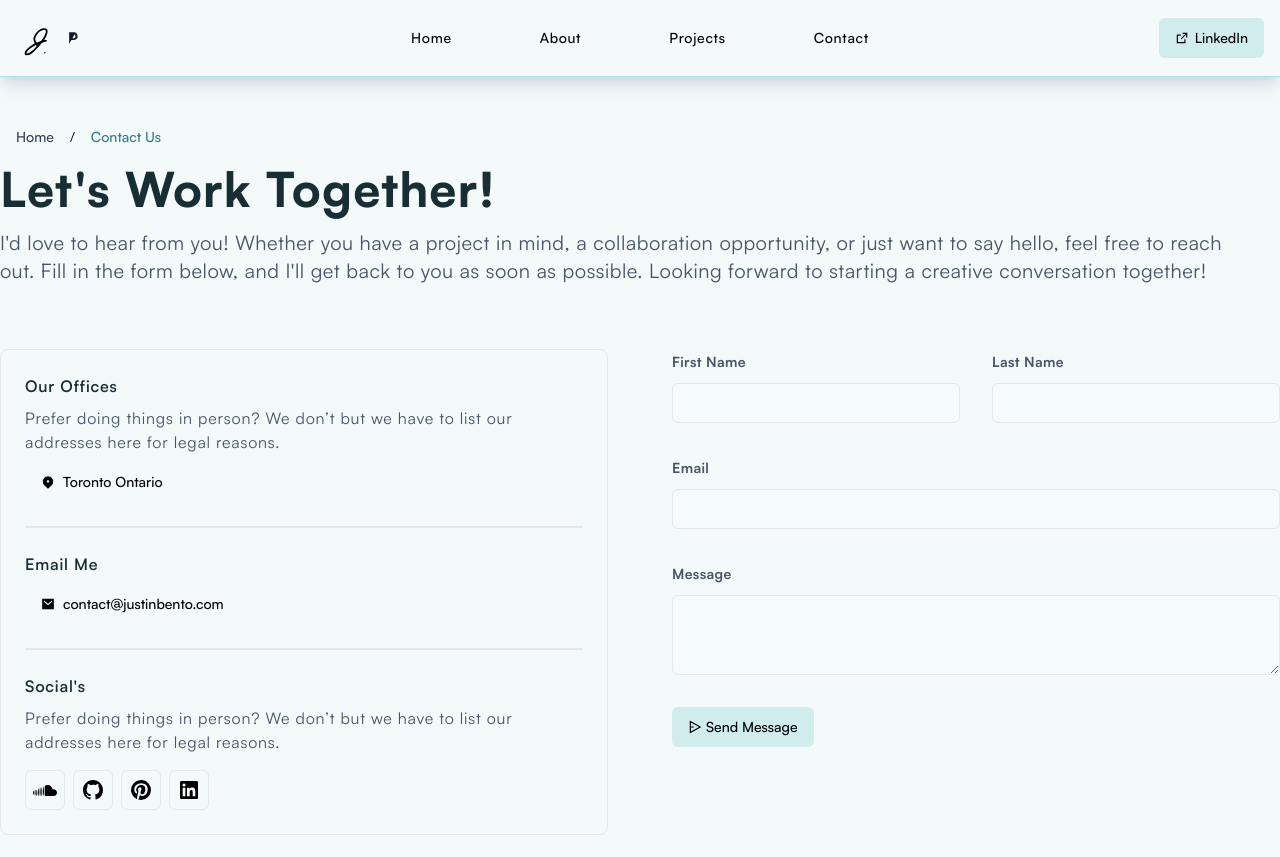
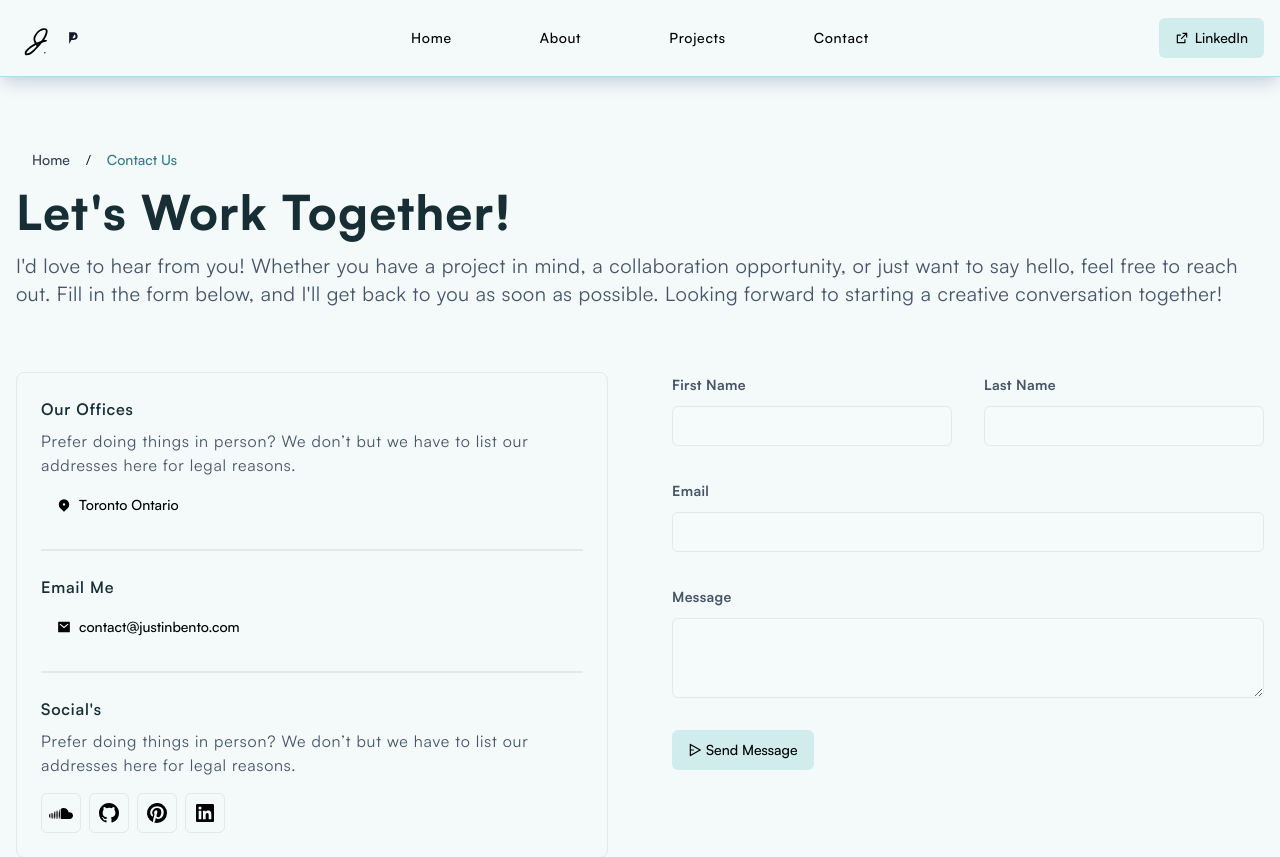
Before and after one commit to Justin-Bento/portfolio, a Next.js app: page /contact in a window 1280 px wide. Shown: the top 857 px of the page. Built offline with nearby package versions, Linux system fonts and the light colour scheme; no server answers.

Commit message:
fixed spacing issues on contact page

```diff
--- a/pages/contact.tsx
+++ b/pages/contact.tsx
@@ -14,7 +14,7 @@ export default function Contact() {
         <meta name="title" content={`Justin Bento - Contact`} />
         <meta name="description" content="Join me on an journey from multimedia design to web development. Explore interactive digital media with a passion for coding. " />
       </Head>
-      <div className="grid p-4 lg:container lg:mx-auto place-content-center lg:h-screen lg:p-0">
+      <div className="grid p-4 lg:container lg:mx-auto py-8 place-content-center lg:h-auto lg:py-16">
         <div className="grid grid-cols-1 gap-8 lg:grid-cols-2 lg:gap-16">
           <section className="lg:col-span-2">
             <nav className="flex items-center mb-2 text-sm">
```
